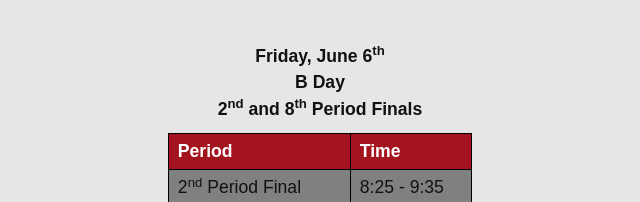
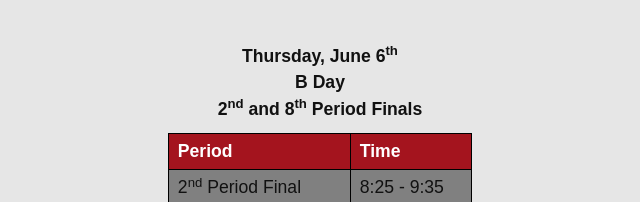
Before and after one commit to EMH333/MACAB, a website: page dev/html/seniors.html in a window 1280 px wide. Shown: the part 495-697 px from the top of the page, 640-1280 px from the left. Drawn offline with nearby package versions, Linux system fonts and the light colour scheme; files that its build step writes are made by us from their sources; a script that the page names is missing.

Commit message:
Fix final day of senior finals

```diff
--- a/dev/html/seniors.html
+++ b/dev/html/seniors.html
@@ -148,7 +148,7 @@
         <div class="finals">
             <table style="text-align:left">
                 <caption>
-                    <h4 style="text-align:center">Friday, June 6<sup>th</sup> <br> B Day <br> 2<sup>nd</sup> and
+                    <h4 style="text-align:center">Thursday, June 6<sup>th</sup> <br> B Day <br> 2<sup>nd</sup> and
                         8<sup>th</sup> Period Finals</h4>
                 </caption>
                 <tr>
```
